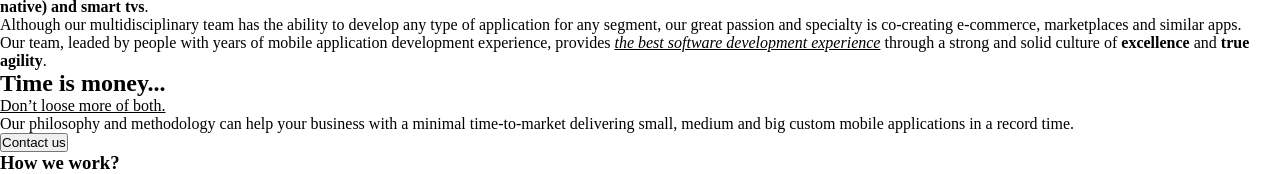
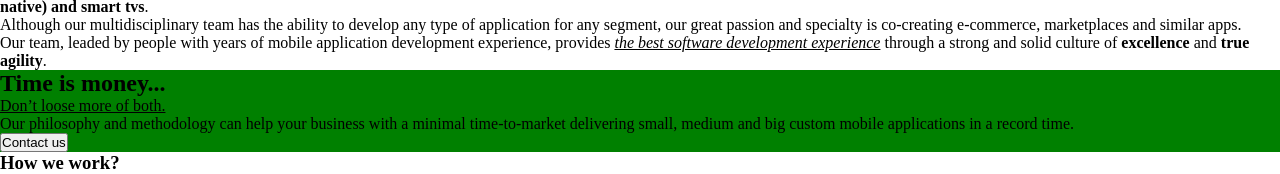
Before and after one commit to loliveirawebdev/indays.app-landing-page, a Next.js app: page / in a window 1280 px wide. Shown: the part 221-395 px from the top of the page. Built offline with nearby package versions, Linux system fonts and the light colour scheme.

Commit message:
feat: define appeal scss module

```diff
--- a/modules/Appeal/index.tsx
+++ b/modules/Appeal/index.tsx
@@ -1,11 +1,12 @@
 import React from "react";
 import { useLocale } from "../../hooks/locale";
+import styles from "../../styles/Appeal.module.scss";
 
 const Appeal: React.FC = () => {
   const { strings } = useLocale();
 
   return (
-    <section itemScope>
+    <section itemScope className={styles.appeal}>
       <hgroup itemProp="appeal">
         <h1 itemProp="headline">{strings.blocks.appeal.title}</h1>
         <p itemProp="message">{strings.blocks.appeal.subtitle}</p>
--- /dev/null
+++ b/styles/Appeal.module.scss
@@ -0,0 +1,3 @@
+.appeal {
+  background: green;
+}
```
